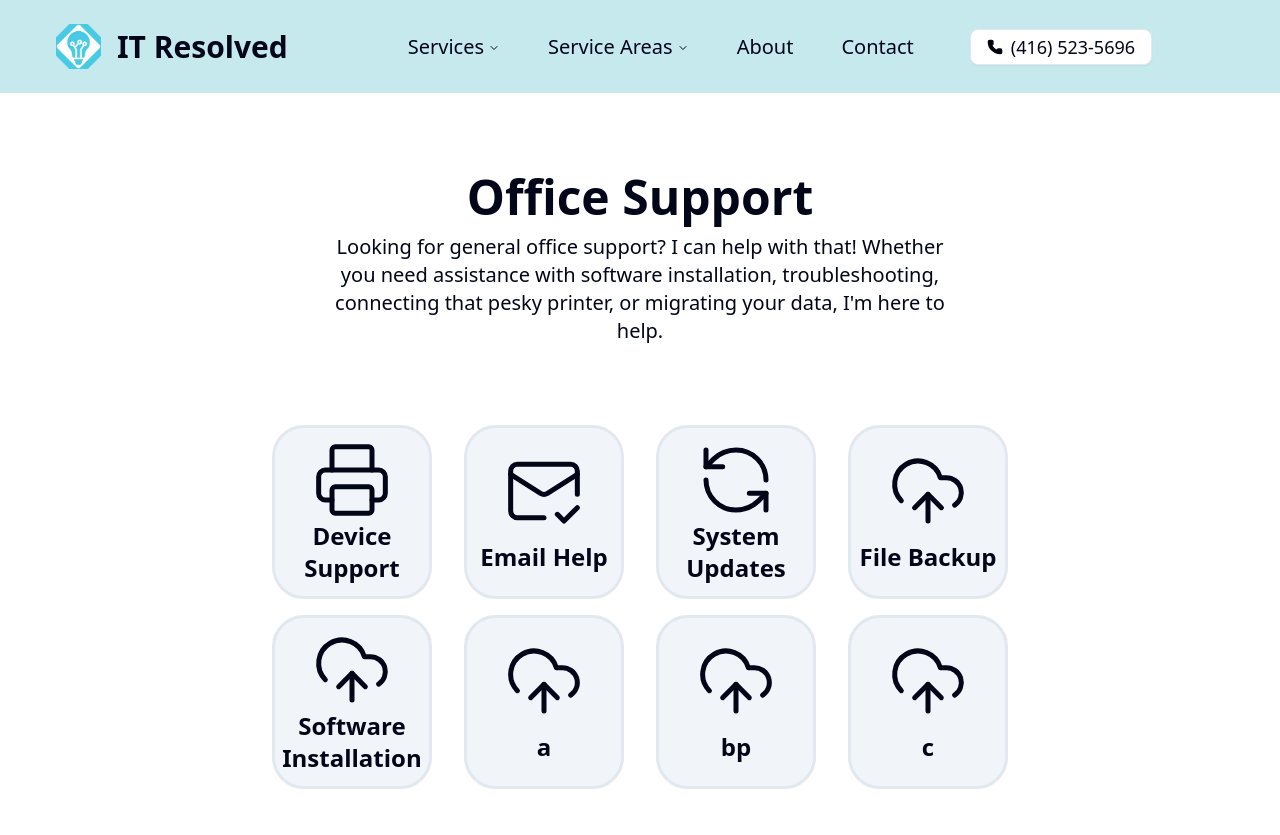
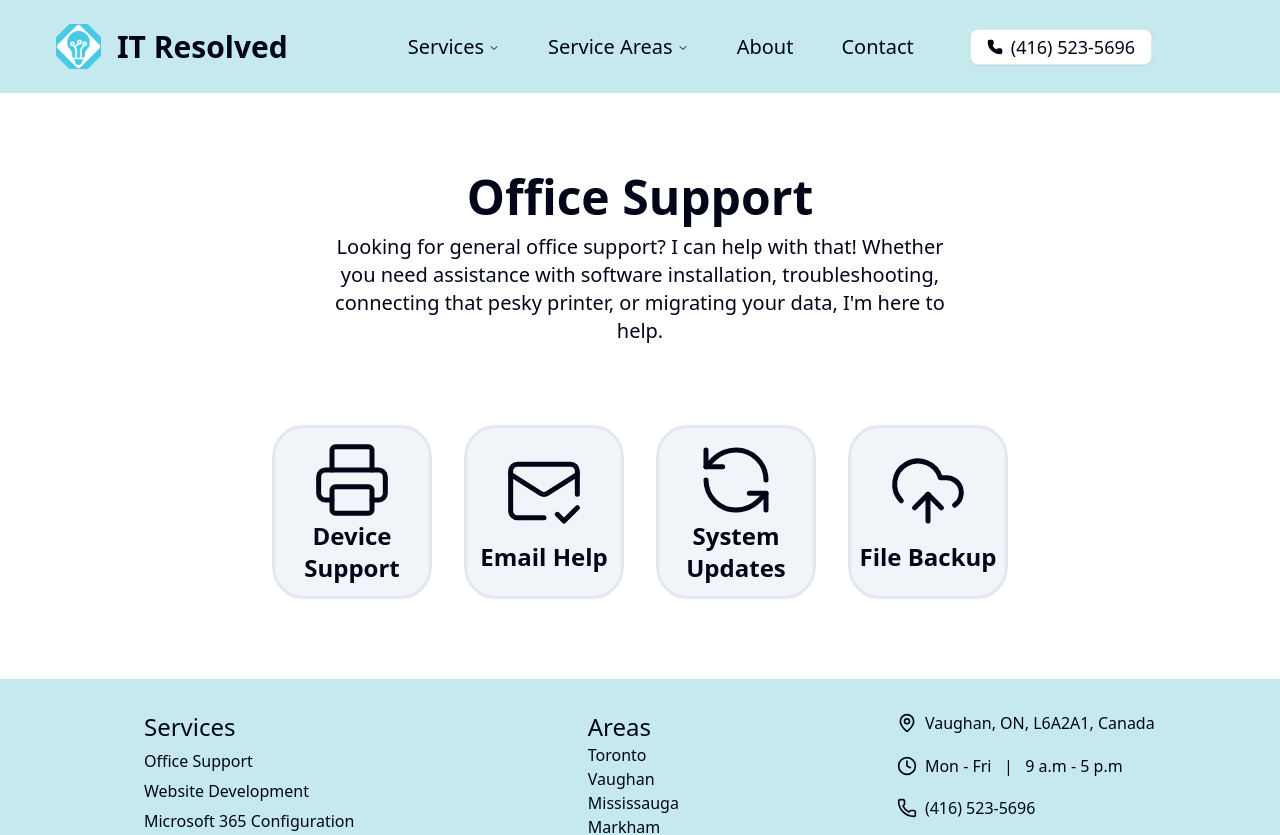
Before and after one commit to LucaCasola/IT-Resolved, a Next.js app: page /services/office-support in a window 1280 px wide. Shown: the top 835 px of the page. Built offline with nearby package versions, Linux system fonts and the light colour scheme.

Commit message:
Remove unused services

```diff
--- a/src/components/HoverIcons.tsx
+++ b/src/components/HoverIcons.tsx
@@ -37,27 +37,7 @@ const services: {
     icon: CloudUpload,
     title: "File Backup",
     description: "Backup your important files to a cloud storage solution like OneDrive, or to an external hard drive.",
-  },
-  {
-    icon: CloudUpload,
-    title: "Software Installation",
-    description: "Install and configure software applications needed for your business operations.",
-  },
-  {
-    icon: CloudUpload,
-    title: "a",
-    description: "Backup your important files to a cloud storage solution like OneDrive, or to an external hard drive.",
-  },
-  {
-    icon: CloudUpload,
-    title: "bp",
-    description: "Backup your important files to a cloud storage solution like OneDrive, or to an external hard drive.",
-  },
-  {
-    icon: CloudUpload,
-    title: "c",
-    description: "Backup your important files to a cloud storage solution like OneDrive, or to an external hard drive.",
-  },
+  }
 ]
 
 export default function HoverIcons() {
```
